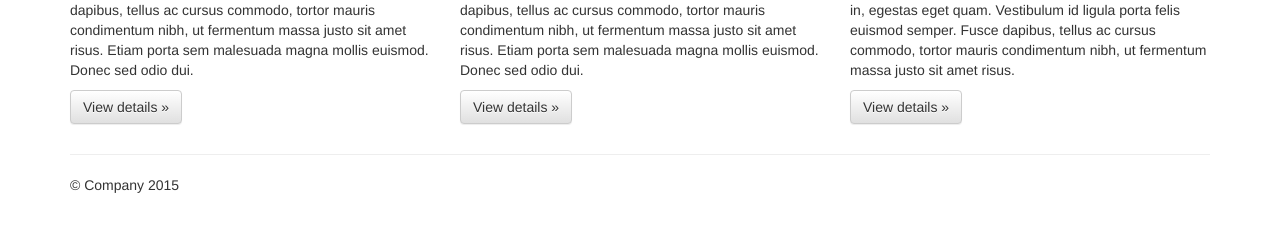
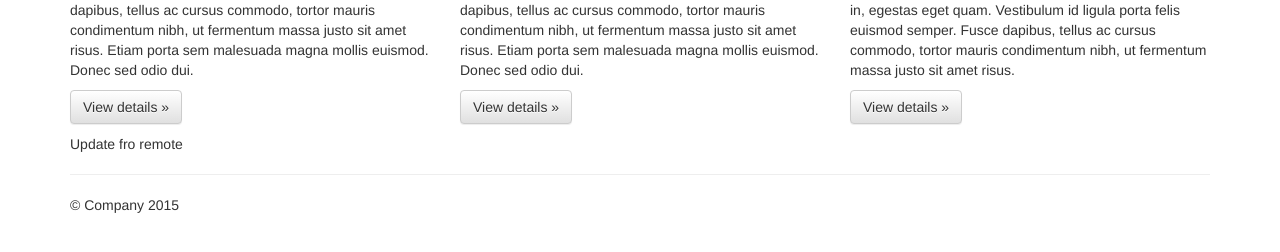
Before and after one commit to rnrashmi/Website, a plain HTML site: page index.html in a window 1280 px wide. Shown: the part 494-746 px from the top of the page. Drawn offline with nearby package versions, Linux system fonts and the light colour scheme.

Commit message:
Update index.html
added a name in index file

```diff
--- a/index.html
+++ b/index.html
@@ -80,7 +80,7 @@
           <p><a class="btn btn-default" href="#" role="button">View details &raquo;</a></p>
         </div>
       </div>
-
+        <div>Update fro remote </div>
       <hr>
 
       <footer>
```
